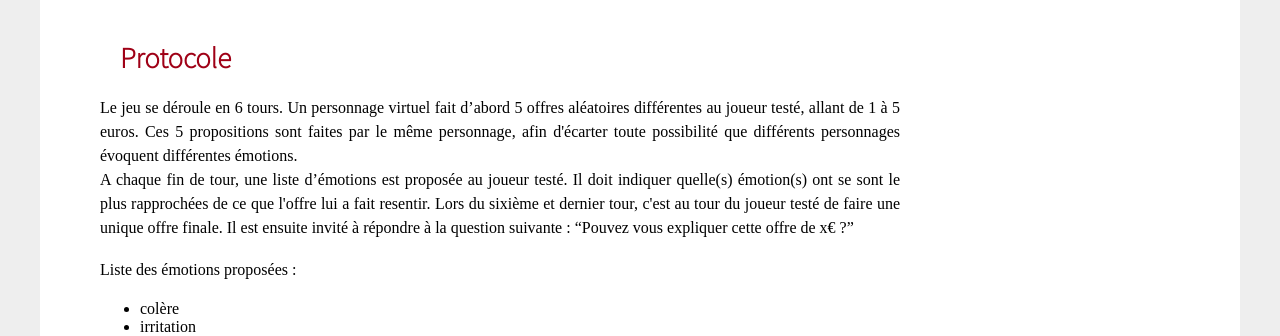
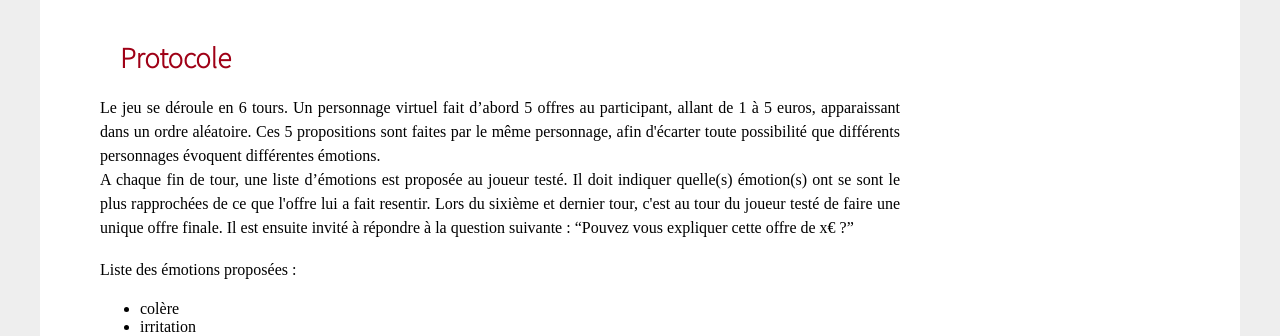
Before and after one commit to Jadounix/economie_colere, a PHP site: page /P4.php in a window 1280 px wide. Shown: the part 771-1107 px from the top of the page. Run offline with PHP 8.4, Linux system fonts and the light colour scheme; some libraries are stand-ins or nearby versions.

Commit message:
Correction fautes

```diff
--- a/P4.php
+++ b/P4.php
@@ -53,7 +53,7 @@
 		</div>
 		<h1>Travail expérimental réalisé</h1>
 		<h2>Protocole</h2>
-		<p>Le jeu se déroule en 6 tours. Un personnage virtuel fait d’abord 5 offres aléatoires différentes au joueur testé, allant de 1 à 5 euros. Ces 5 propositions sont faites par le même personnage, afin d'écarter toute possibilité que différents personnages évoquent différentes émotions. <br> A chaque fin de tour, une liste d’émotions est proposée au joueur testé. Il doit indiquer quelle(s) émotion(s) ont se sont le plus rapprochées de ce que l'offre lui a fait resentir. Lors du sixième et dernier tour, c'est au tour du joueur testé de faire une unique offre finale. Il est ensuite invité à répondre à la question suivante : “Pouvez vous expliquer cette offre de x€ ?”</p>
+		<p>Le jeu se déroule en 6 tours. Un personnage virtuel fait d’abord 5 offres au participant, allant de 1 à 5 euros, apparaissant dans un ordre aléatoire. Ces 5 propositions sont faites par le même personnage, afin d'écarter toute possibilité que différents personnages évoquent différentes émotions. <br> A chaque fin de tour, une liste d’émotions est proposée au joueur testé. Il doit indiquer quelle(s) émotion(s) ont se sont le plus rapprochées de ce que l'offre lui a fait resentir. Lors du sixième et dernier tour, c'est au tour du joueur testé de faire une unique offre finale. Il est ensuite invité à répondre à la question suivante : “Pouvez vous expliquer cette offre de x€ ?”</p>
 		<p>Liste des émotions proposées :</p>
 		<ul>
 			<li>colère</li>
```
